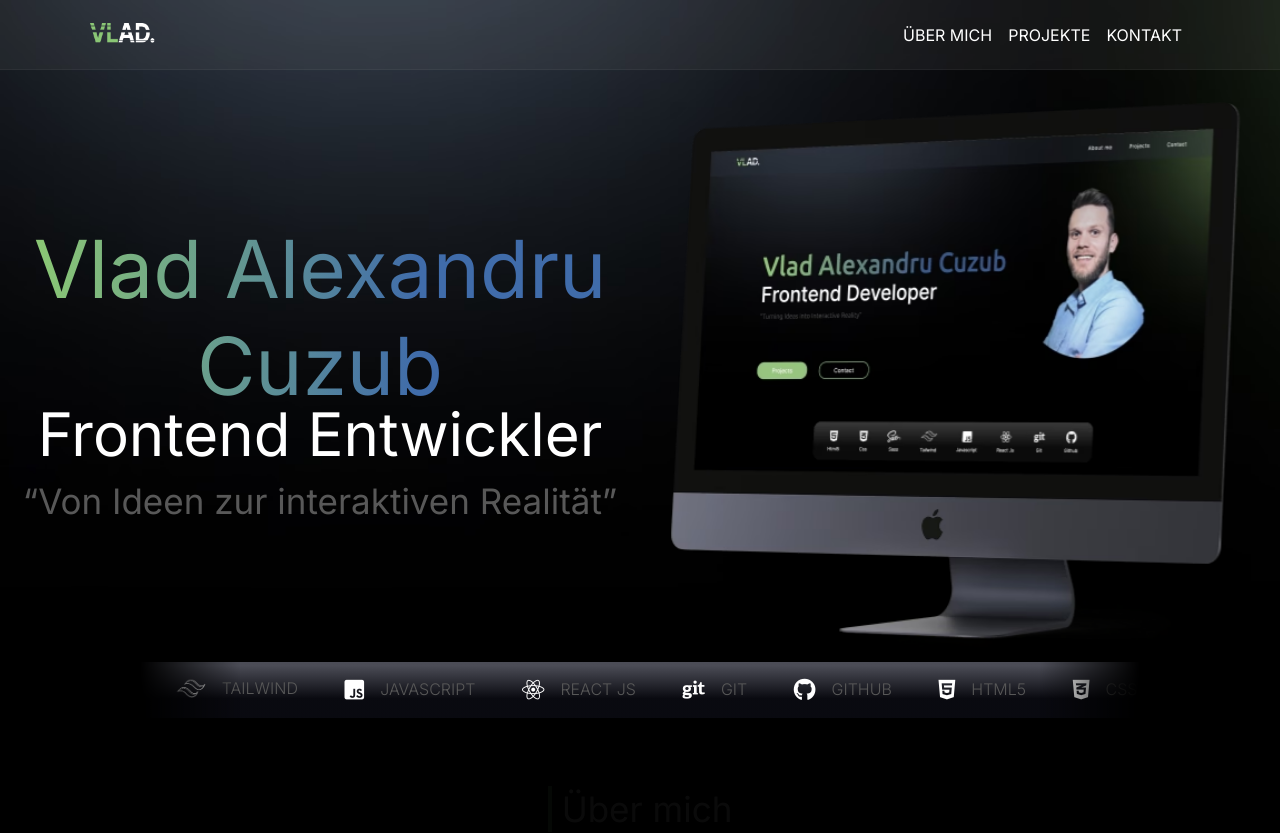
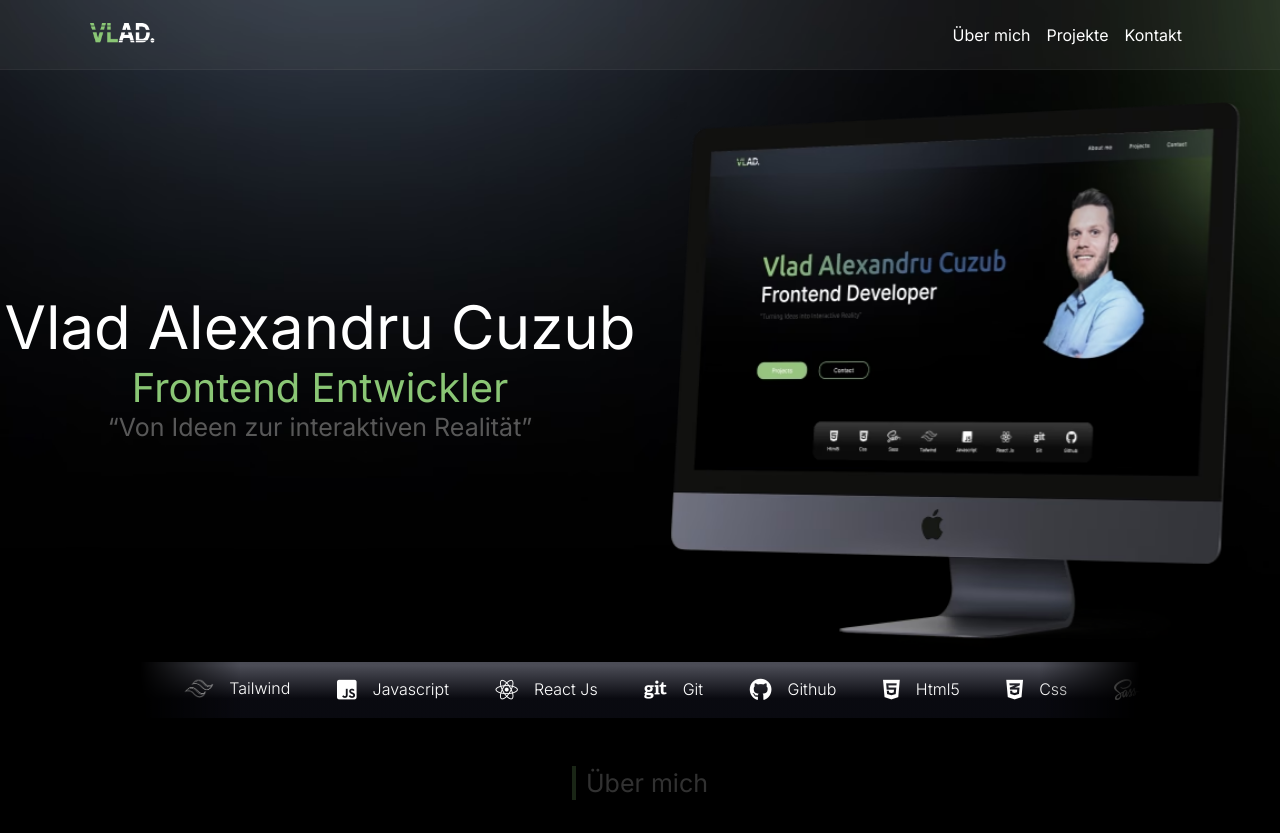
Before and after one commit to vladcuzub/Portfolio_2023, a plain HTML site: page index.html in a window 1280 px wide. Shown: the top 833 px of the page. Drawn offline with Linux system fonts and the light colour scheme.

Commit message:
small changes on fonts and animation

```diff
--- a/style/style.scss
+++ b/style/style.scss
@@ -39,13 +39,17 @@ h4 {
   color: white;
   font-weight: normal;
 }
-h1,
+h1{
+  font-size: 1.8em;
+  font-weight: 400;
+}
 h2 {
-  font-size: 1.8em;
+  font-size: 1.3em;
+    color: #8ac675;
 }
 h3 {
-  font-size: 1.2em;
-  margin-top: 1em;
+  font-size: 1em;
+
 }
 h4 {
   font-size: 1.1em;
@@ -106,8 +110,8 @@ html {
 // Hero title animation
 @keyframes slideH1 {
   0% {
-    transform: translateY(100%);
-    opacity: 0;
+    transform: translateY(50%);
+    opacity: 0.5;
   }
   100% {
     transform: translateY(0);
@@ -154,7 +158,7 @@ html {
     a {
       text-decoration: none;
       color: white;
-      text-transform: uppercase;
+      // text-transform: uppercase;
       padding: 0.5rem;
       transition: 0.5s ease;
     }
@@ -233,22 +237,22 @@ main {
   }
   .hero_wrapper {
     .hero_text {
-      margin: 2rem 0;
+      margin: 1rem 0;
       text-align: center;
       .title {
-        background: linear-gradient(92deg, #8ac675 6.51%, #406caa 65.22%);
-        background-clip: text;
-        -webkit-text-fill-color: transparent;
-        animation: slideH1 1.8s ease-in forwards;
+        // background: linear-gradient(92deg, #8ac675 6.51%, #406caa 65.22%);
+        // background-clip: text;
+        // -webkit-text-fill-color: transparent;
+        animation: slideH1 0.8s ease-in forwards;
       }
 
       h2 {
-        line-height: 2.5rem;
+        // line-height: 1.5rem;
         animation: slideH1 2s ease-in forwards;
       }
 
       h3 {
-        line-height: 1.5rem;
+        // line-height: 1.5rem;
         color: $grey-color;
         animation: slideH1 2.4s ease-in forwards;
       }
@@ -313,8 +317,8 @@ main {
         // margin-top: 0.6rem;
         font-weight: 300;
         font-size: 1rem;
-        color: $grey-color;
-        text-transform: uppercase;
+        color: white;
+        // text-transform: uppercase;
       }
     }
   }
@@ -547,13 +551,13 @@ footer p {
     font-size: 16px;
   }
   h1 {
-    font-size: 80px;
+    font-size: 60px;
   }
   h2 {
-    font-size: 60px;
+    font-size: 40px;
   }
   h3 {
-    font-size: 35px;
+    font-size: 25px;
   }
   body {
     font-size: 18px;
```
Also changed, not shown: css/style.css.
